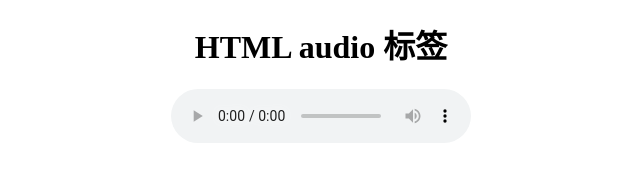
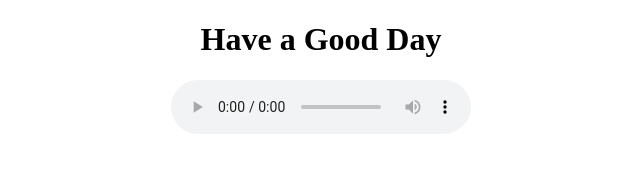
Before and after one commit to wandabuxiyuan/lucky-music, a plain HTML site: page index.html in a window 1280 px wide. Shown: the whole page, without its empty margins (319-959 px from the left). Drawn offline with Linux system fonts and the light colour scheme.

Commit message:
Update index.html

```diff
--- a/index.html
+++ b/index.html
@@ -6,7 +6,7 @@
 </head>
 <body>
     <div class="main">
-        <h1> HTML audio 标签 </h1>
+        <h1> Have a Good Day </h1>
         <audio controls autoplay>
             <source src="duoxingyun.mp3" type="audio/mpeg">
             您的浏览器不支持 audio 标签。
```
